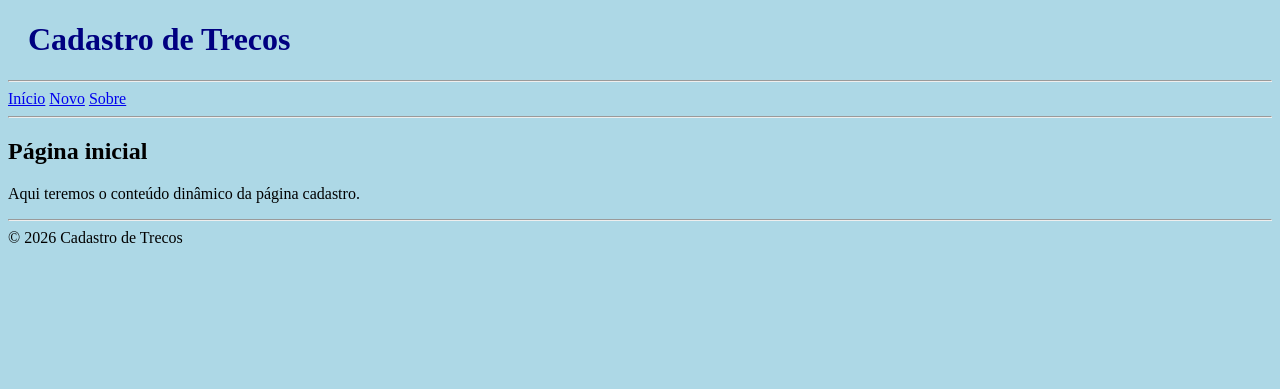
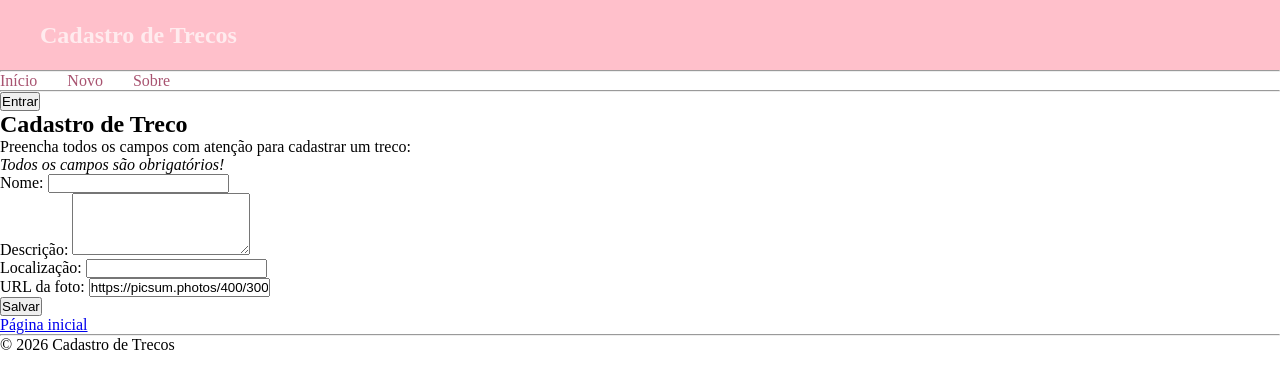
Before and after one commit to rafalima-hub/flask_cadastro_de_trecos, a Flask app: page /new in a window 1280 px wide. Shown: the top 389 px of the page. Run offline with Flask 3, Linux system fonts and the light colour scheme.

Commit message:
2026.09.23.02

```diff
--- a/app.py
+++ b/app.py
@@ -1,5 +1,6 @@
-from flask import Flask, abort, render_template
+from flask import Flask, abort, render_template, request
 import sqlite3
+import random
 
 app = Flask(__name__)
 
@@ -44,9 +45,35 @@ def view(thing_id):
         content=content
     )
 
-@app.route("/new")
+@app.route("/new", methods=['GET', 'POST'])
 def new():
-    return render_template("new.html")
+
+    sended = False
+    photo_number = random.randint(10, 999)
+    thing_name = str()
+
+    if request.method == 'POST':
+        name = request.form['name'].strip()
+        description = request.form['description'].strip()
+        location = request.form['location'].strip()
+        photo = request.form['photo'].strip()
+
+        with sqlite3.connect('database.db') as conn:
+            conn.execute("""
+                INSERT INTO thing (
+                    name, description, location, photo
+                ) VALUES (?, ? ,? ,?)
+            """, (name, description, location, photo,))
+
+            sended = True
+            thing_name = name
+
+    return render_template(
+        "new.html",
+        photo_number=photo_number,
+        thing_name=thing_name,
+        sended=sended
+    )
 
 @app.route("/about")
 def about():
--- a/static/css/base.css
+++ /dev/null
@@ -1,8 +0,0 @@
-body {
-  background-color: lightblue;
-}
-
-h1 {
-  color: navy;
-  margin-left: 20px;
-}
--- /dev/null
+++ b/static/css/style.css
@@ -0,0 +1,36 @@
+* {
+  margin: 0;
+  padding: 0;
+  box-sizing: border-box;
+}
+
+.cabeçalho {
+  width: 100%;
+  height: 70px;
+  display: flex;
+  align-items: center;
+  justify-content: space-between;
+  padding: 0 40px;
+  background-color: pink;
+}
+
+.logo {
+  color: rgb(255, 235, 238);
+  font-size: 24px;
+  font-weight: bold;
+}
+
+.menu {
+  display: flex;
+  gap: 30px;
+}
+
+.menu a {
+  color: rgb(168, 83, 112);
+  text-decoration: none;
+  font-size: 16px;
+}
+
+.menu a:hover {
+  color: #38bdf8;
+}
--- a/templates/_base.html
+++ b/templates/_base.html
@@ -1,24 +1,33 @@
 <!DOCTYPE html>
-<html lang="en">
+<html lang="pt-BR">
 <head>
     <meta charset="UTF-8">
     <meta name="viewport" content="width=device-width, initial-scale=1.0">
+    <title>Cadastro de Trecos</title>
 
-    <link rel="stylesheet" href="base.css"><title>Cadastro de Trecos</title>
+    <link rel="stylesheet" href="static/css/style.css">
 </head>
 <body>
 
-    <header>
-        <h1>Cadastro de Trecos</h1>
+    <header class="cabeçalho">
+
+        <div class="logo">
+            Cadastro de Trecos
+        </div>
+
     </header>
     <hr>
 
-    <nav>
+    <nav class="menu">
         <a href="{{ url_for('index') }}">Início</a>
         <a href="{{ url_for('new') }}">Novo</a>
         <a href="{{ url_for('about') }}">Sobre</a>
     </nav>
     <hr>
+
+    <button class="botao">
+        Entrar
+    </button>
 
     <main>
         {# O conteúdo do template da rota aparece aqui! #}
--- a/templates/new.html
+++ b/templates/new.html
@@ -1,6 +1,43 @@
 {% extends '_base.html' %}
 
 {% block main %}
-    <h2>Página inicial</h2>
-    <p>Aqui teremos o conteúdo dinâmico da página cadastro.</p>
+
+<h2>Cadastro de Treco</h2>
+
+{% if sended %}
+
+    <p>"{{ things_name }}" cadastrado com sucesso!</p>
+    <p><a href="{{ url_for('new') }}">Cadastrar outro</a></p>
+
+{% else %}
+
+<p>Preencha todos os campos com atenção para cadastrar um treco:</p>
+<p><em>Todos os campos são obrigatórios!</em></p>
+
+<form method="post">
+    <p>
+        <label for="name">Nome:</label>
+        <input type="text" name="name" id="name" required>
+    </p>
+    <p>
+        <label for="description">Descrição:</label>
+        <textarea name="description" id="description" rows="4" required></textarea>
+    </p>
+    <p>
+        <label for="location">Localização:</label>
+        <input type="text" name="location" id="location" required>
+    </p>
+    <p>
+        <label for="photo">URL da foto:</label>
+        <input type="url" name="photo" id="photo" required value="https://picsum.photos/400/300?random={{ photo_number }}">
+    </p>
+    <p>
+        <button type="submit">Salvar</button>
+    </p>
+</form>
+
+{% endif %}
+
+<p><a href="{{ url_for('index') }}">Página inicial</a></p>
+
 {% endblock %}
```
Also changed, not shown: database.sql (+4 -4 lines), database.db.
